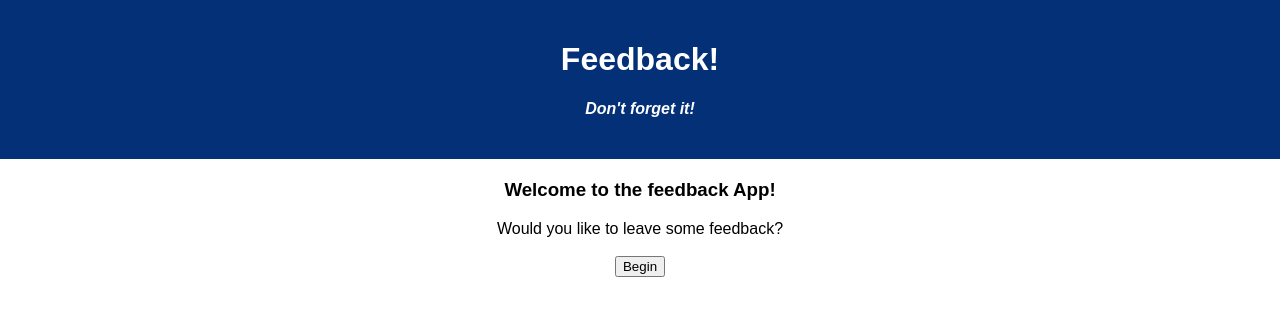
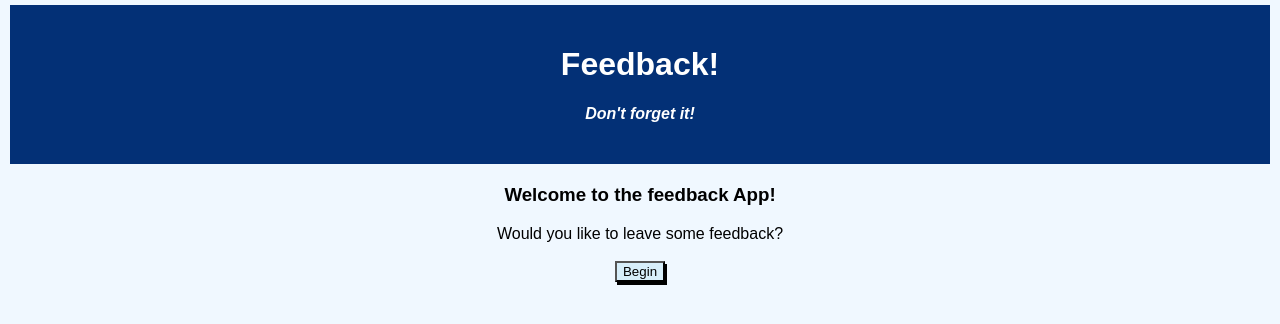
Before and after one commit to ConradRolf/student-feedback-form, a React (Create React App) app: page / in a window 1280 px wide. Shown: the top 324 px of the page. Built offline with nearby package versions, Linux system fonts and the light colour scheme.

Commit message:
added styling

```diff
--- a/src/components/App/App.css
+++ b/src/components/App/App.css
@@ -8,6 +8,23 @@
   padding: 20px;
   color: white;
   margin-bottom: 20px;
+}
+
+input{
+  box-shadow: 2px 3px;
+}
+
+input:hover{
+  background-color: rgb(187, 218, 245);
+}
+
+button{
+  background-color: rgb(215, 238, 250);
+  box-shadow: 2px 3px;
+}
+
+button:hover{
+  background-image: linear-gradient(to right, red, orange, yellow, green, blue, indigo, violet)
 }
 
 .App-title {
@@ -24,4 +41,9 @@ h4 {
 
 div {
   text-align: center;
+  margin: 5px;
 }
+
+body {
+  background-color: aliceblue;
+}
```
